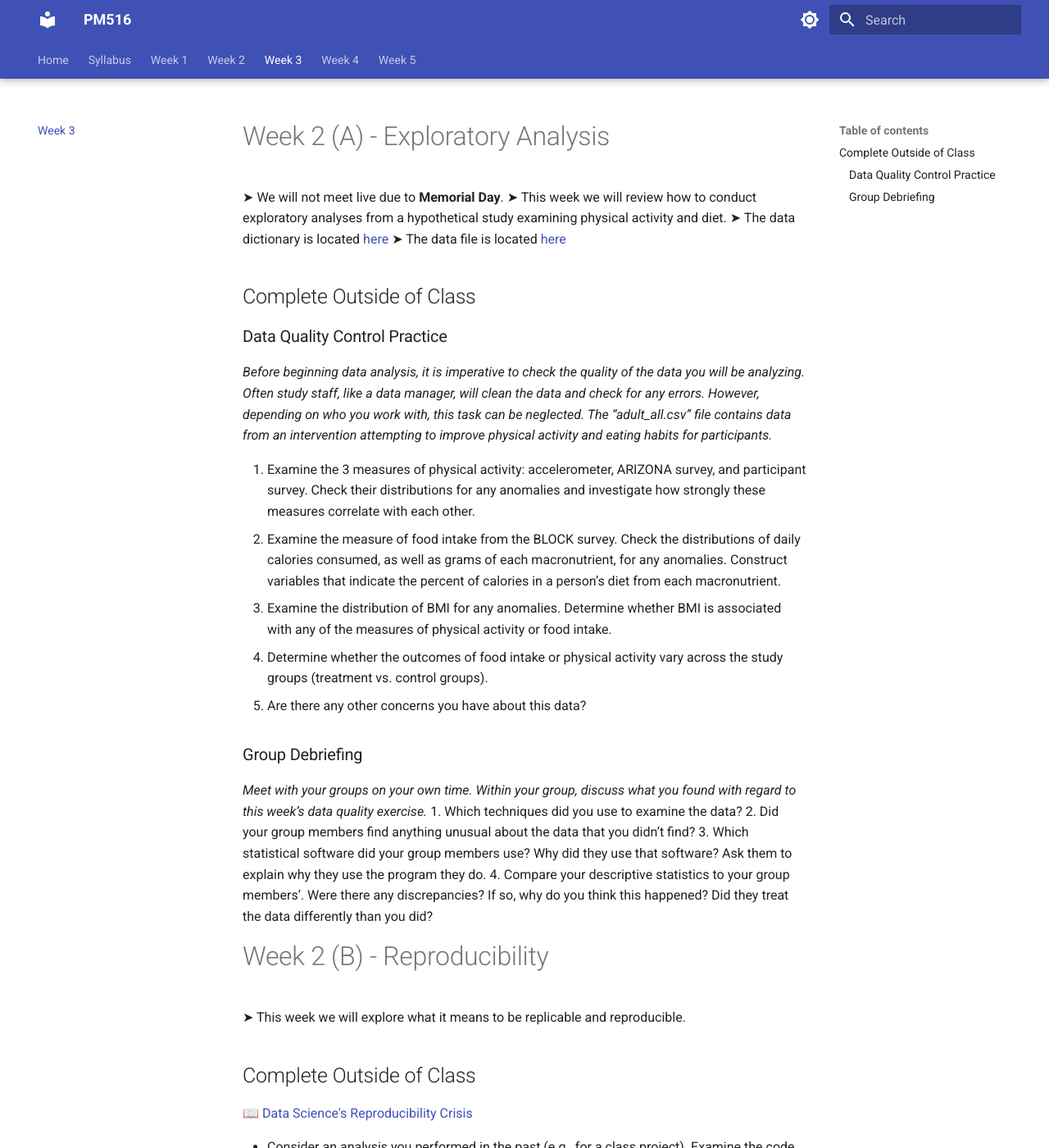
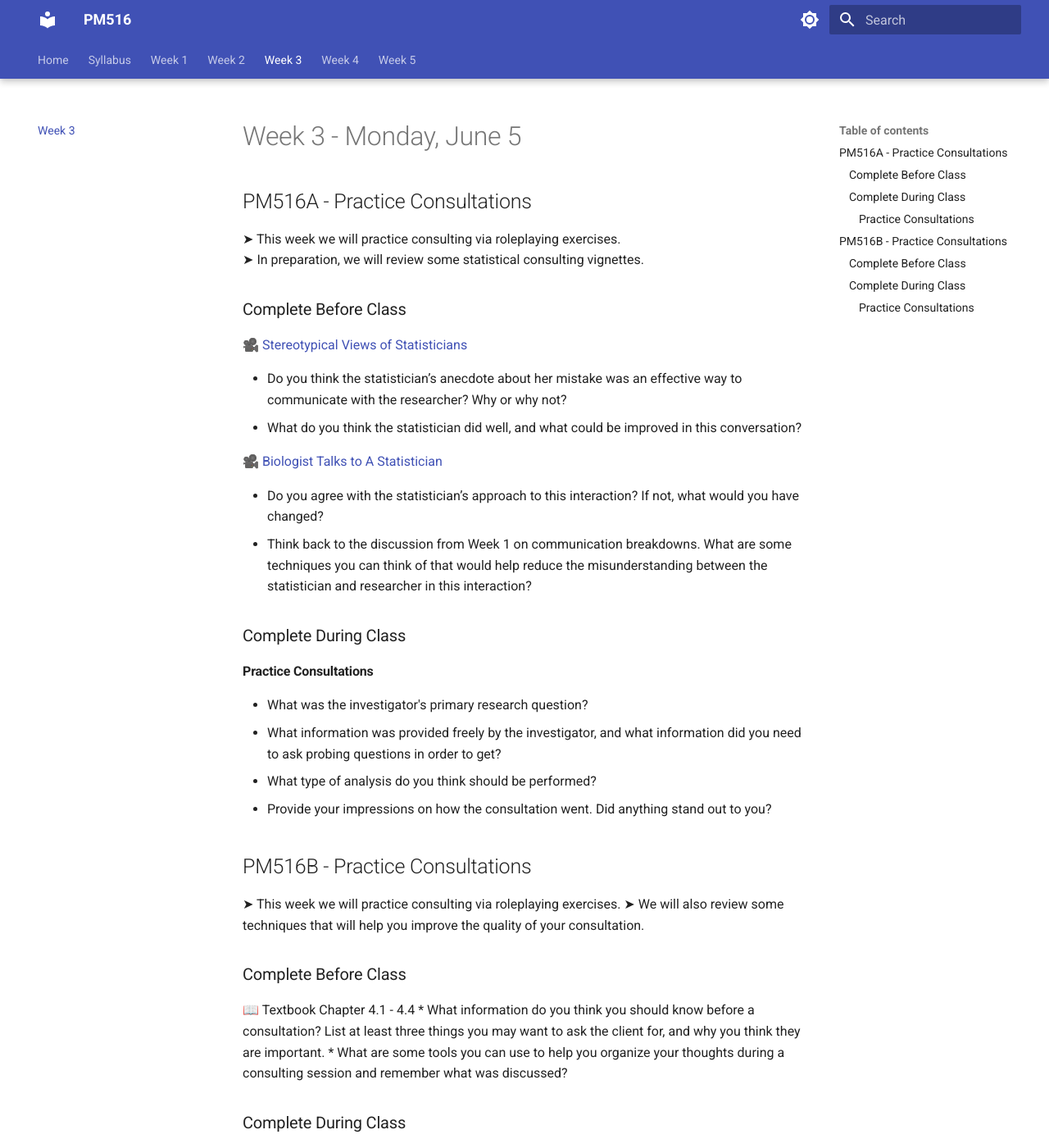
Before and after one commit to USCbiostats/PM516, an MkDocs documentation site: the page built from docs/week3.md, in a window 1280 px wide and 1400 px high. Shown: the whole window at 82% size. Built offline with MkDocs 1.6.1 and Material for MkDocs 9.7.7, drawn with Linux system fonts in a browser that asks for light colours; comment, search, counter and statistics services are not loaded; some of the changed text lies outside the part shown.

Commit message:
weeks1-3 updates

```diff
--- a/docs/week3.md
+++ b/docs/week3.md
@@ -1,39 +1,51 @@
-# Week 2 (A) - Exploratory Analysis
+# Week 3 - Monday, June 5
 
-&#x27A4; We will not meet live due to **Memorial Day**.
-&#x27A4; This week we will review how to conduct exploratory analyses from a hypothetical study examining physical activity and diet.
-&#x27A4; The data dictionary is located [here](data_dictionary.xlsx)
-&#x27A4; The data file is located [here](adult_all.csv)
+## PM516A - Practice Consultations
 
-## Complete Outside of Class
+&#x27A4; This week we will practice consulting via roleplaying exercises.
+&#x27A4; In preparation, we will review some statistical consulting vignettes.
 
-### Data Quality Control Practice
-*Before beginning data analysis, it is imperative to check the quality of the data you will be analyzing. Often study staff, like a data manager, will clean the data and check for any errors. However, depending on who you work with, this task can be neglected.
-The “adult_all.csv” file contains data from an intervention attempting to improve physical activity and eating habits for participants.*
+### Complete Before Class
 
-1.	Examine the 3 measures of physical activity: accelerometer, ARIZONA survey, and participant survey. Check their distributions for any anomalies and investigate how strongly these measures correlate with each other.
-2.	Examine the measure of food intake from the BLOCK survey. Check the distributions of daily calories consumed, as well as grams of each macronutrient, for any anomalies. Construct variables that indicate the percent of calories in a person’s diet from each macronutrient.
-3.	Examine the distribution of BMI for any anomalies. Determine whether BMI is associated with any of the measures of physical activity or food intake.
-4.	Determine whether the outcomes of food intake or physical activity vary across the study groups (treatment vs. control groups).
-5.	Are there any other concerns you have about this data?
+🎥 [Stereotypical Views of Statisticians](https://www.youtube.com/watch?v=dx_W1Azvpf8/)<br />
 
-### Group Debriefing
-*Meet with your groups on your own time. Within your group, discuss what you found with regard to this week’s data quality exercise.*
-1.	Which techniques did you use to examine the data?
-2.	Did your group members find anything unusual about the data that you didn’t find?
-3.	Which statistical software did your group members use? Why did they use that software? Ask them to explain why they use the program they do.
-4.	Compare your descriptive statistics to your group members’. Were there any discrepancies? If so, why do you think this happened? Did they treat the data differently than you did?
+* Do you think the statistician’s anecdote about her mistake was an effective way to communicate with the researcher? Why or why not?
+* What do you think the statistician did well, and what could be improved in this conversation?
 
 
-# Week 2 (B) - Reproducibility
+🎥 [Biologist Talks to A Statistician](https://www.youtube.com/watch?v=Hz1fyhVOjr4)<br />
 
-&#x27A4; This week we will explore what it means to be replicable and reproducible.
+* Do you agree with the statistician’s approach to this interaction? If not, what would you have changed?
+* Think back to the discussion from Week 1 on communication breakdowns. What are some techniques you can think of that would help reduce the misunderstanding between the statistician and researcher in this interaction?
 
-## Complete Outside of Class
 
-📖 [Data Science's Reproducibility Crisis](https://towardsdatascience.com/data-sciences-reproducibility-crisis-b87792d88513)
+### Complete During Class
 
-* Consider an analysis you performed in the past (e.g., for a class project). Examine the code you wrote for that project. Looking back, can you understand what your code does?
-* If you provided this code to another student in your group, would they be able to replicate the analysis you performed?
-* What can you do to help others reproduce, and replicate, your analysis?
-* In your own words, what is the difference between replication and reproduction?
+#### Practice Consultations
+* What was the investigator's primary research question?
+* What information was provided freely by the investigator, and what information did you need to ask probing questions in order to get?
+* What type of analysis do you think should be performed?
+* Provide your impressions on how the consultation went. Did anything stand out to you?
+
+
+
+
+
+## PM516B - Practice Consultations
+
+&#x27A4; This week we will practice consulting via roleplaying exercises.
+&#x27A4; We will also review some techniques that will help you improve the quality of your consultation.
+
+### Complete Before Class
+
+📖 Textbook Chapter 4.1 - 4.4
+* What information do you think you should know before a consultation? List at least three things you may want to ask the client for, and why you think they are important.
+* What are some tools you can use to help you organize your thoughts during a consulting session and remember what was discussed?
+
+### Complete During Class
+
+#### Practice Consultations
+* What was the investigator's primary research question?
+* What information was provided freely by the investigator, and what information did you need to ask probing questions in order to get?
+* What type of analysis do you think should be performed?
+* Provide your impressions on how the consultation went. Did anything stand out to you?
```
Also changed, not shown: docs/week1.md (+15 -9 lines), docs/week2.md (+19 -8 lines).
